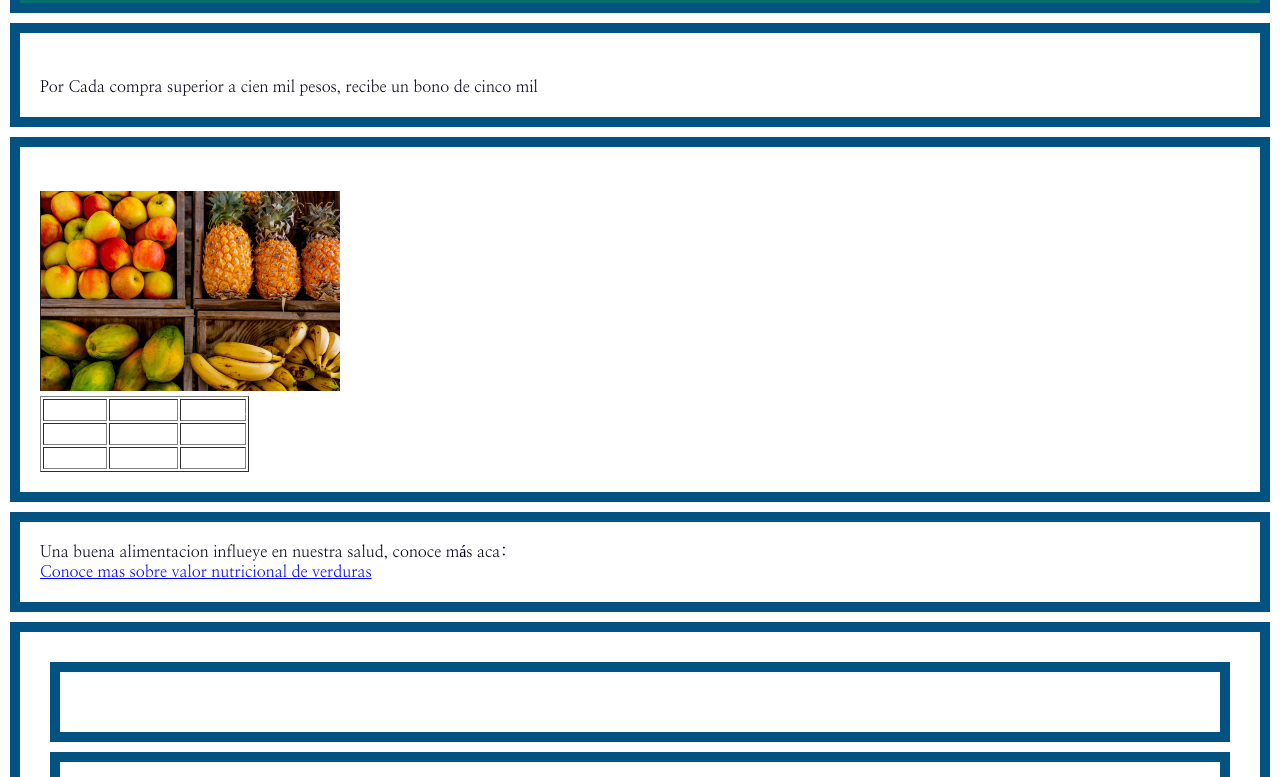
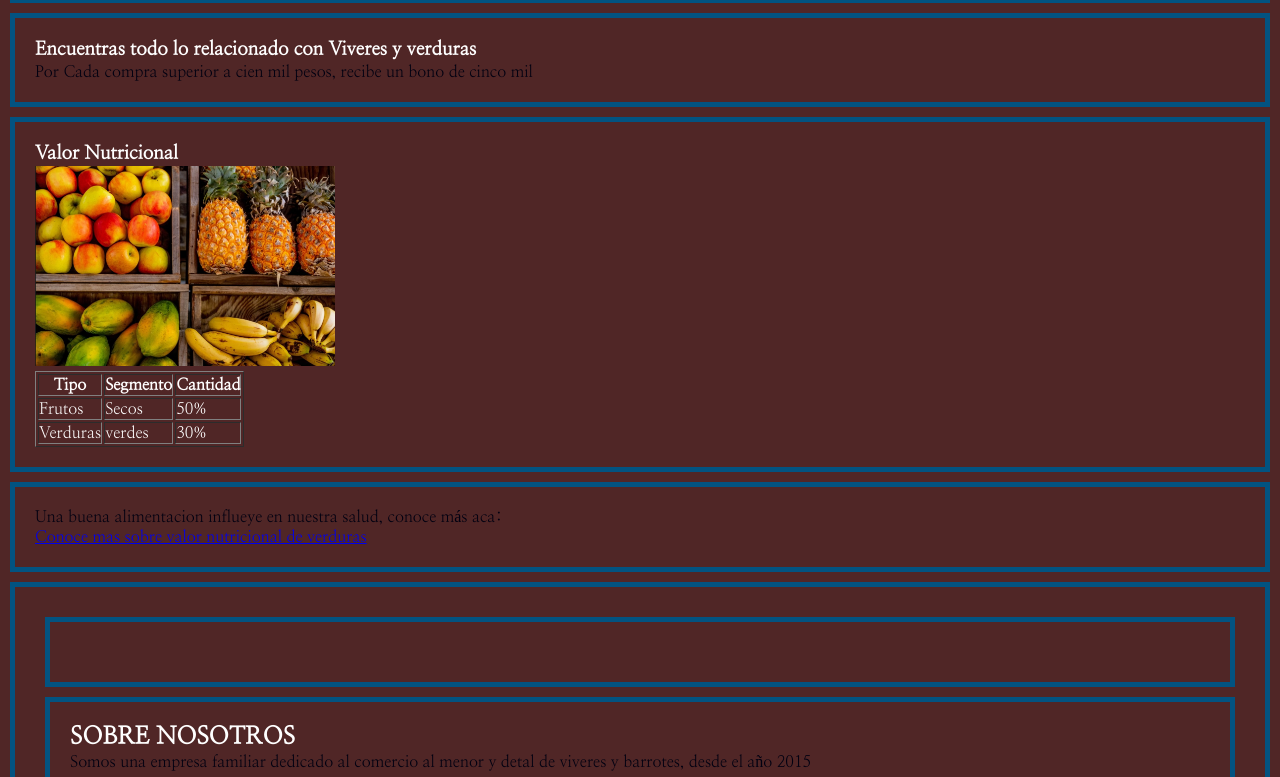
Before and after one commit to MilenaGut/Surtitienda, a plain HTML site: page index.html in a window 1280 px wide. Shown: the part 174-951 px from the top of the page. Drawn offline with Linux system fonts and the light colour scheme; a web font is replaced by a local one.

Commit message:
colorfondo

```diff
--- a/css/styles.css
+++ b/css/styles.css
@@ -8,7 +8,7 @@ body{
     box-sizing: border-box;
     font-family: 'Labrada', serif;
     font-family: 'Nanum Myeongjo', serif;
-    background-color: rgb(255, 255, 255);
+    background-color: rgb(80, 38, 38);
     color:#ffff
 }
 
@@ -25,7 +25,7 @@ body{
 
 div {
     width: auto;
-    border: 10px solid rgb(2, 83, 129);
+    border: 5px solid rgb(2, 83, 129);
     padding: 20px;
     margin: 10px;
   }
```
